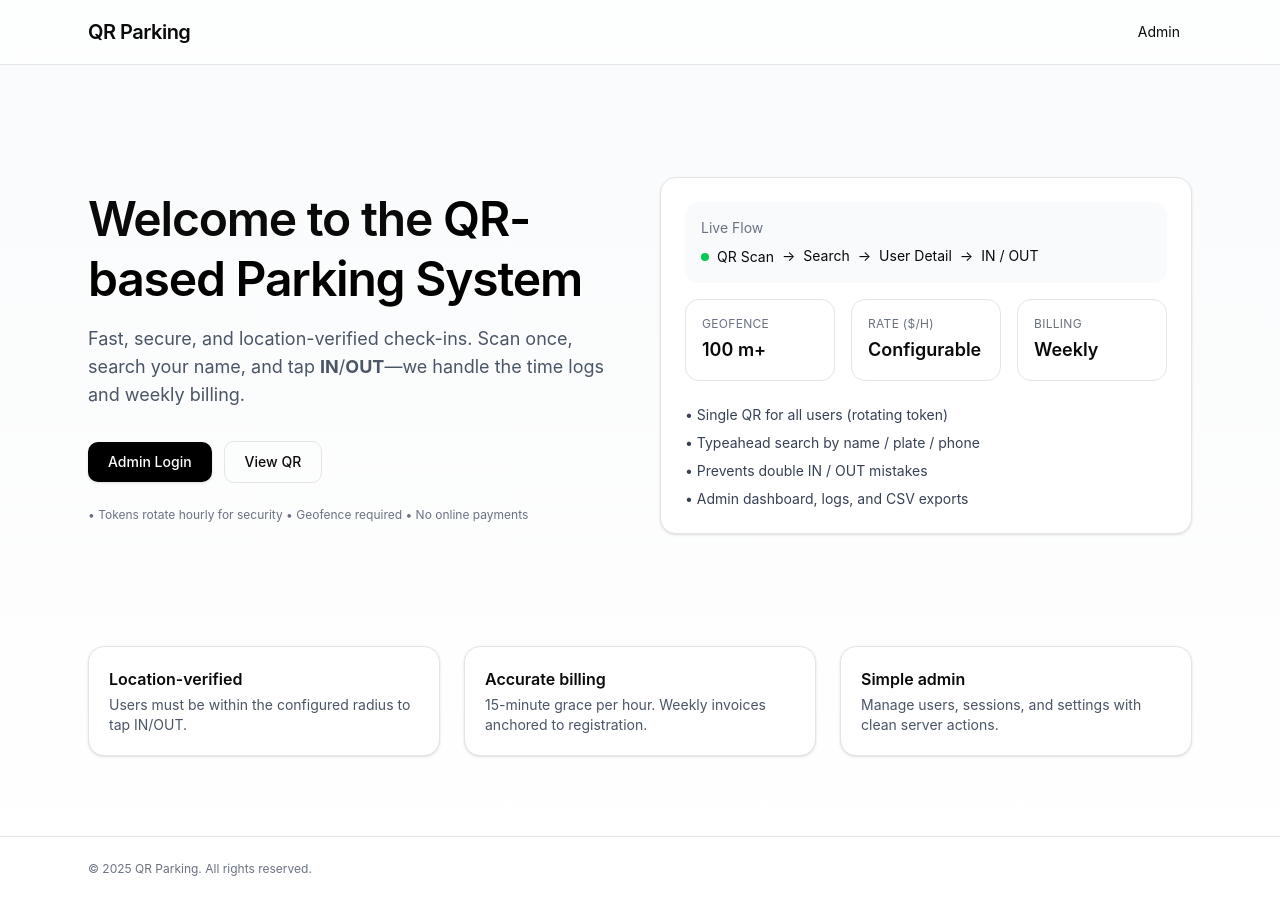
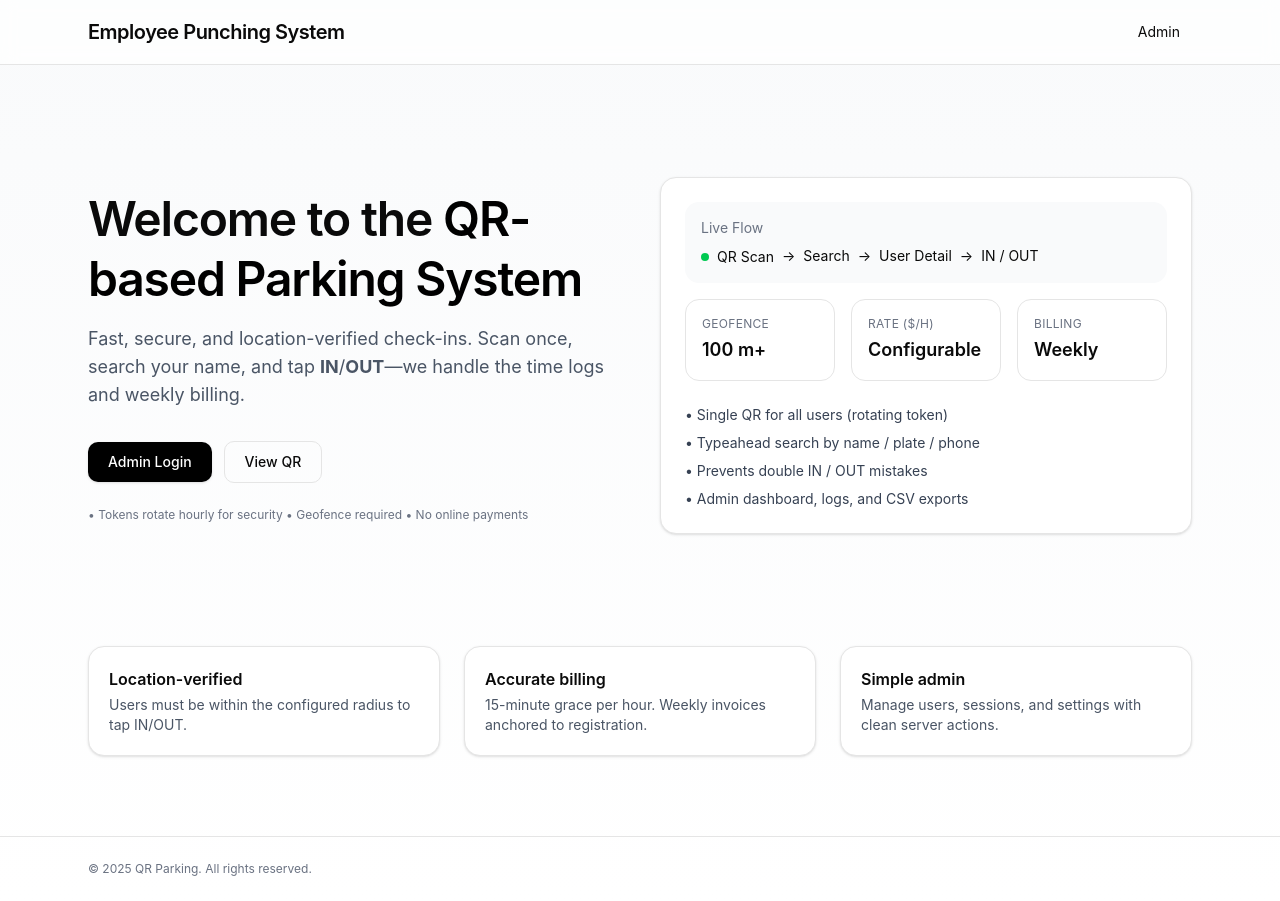
Before and after one commit to axitpatel1310/PARKING-QR, a Next.js app: page / in a window 1280 px wide. Built offline with nearby package versions, Linux system fonts and the light colour scheme.

Commit message:
Update page.tsx

```diff
--- a/src/app/page.tsx
+++ b/src/app/page.tsx
@@ -8,7 +8,7 @@ export default function HomePage() {
       <header className="border-b bg-white/70 backdrop-blur">
         <div className="mx-auto max-w-6xl px-6 py-4 flex items-center gap-6">
           <div className="text-xl font-semibold tracking-tight">
-            QR Parking
+            Employee Punching System
           </div>
           <nav className="ml-auto flex items-center gap-4">
             <Link
```
